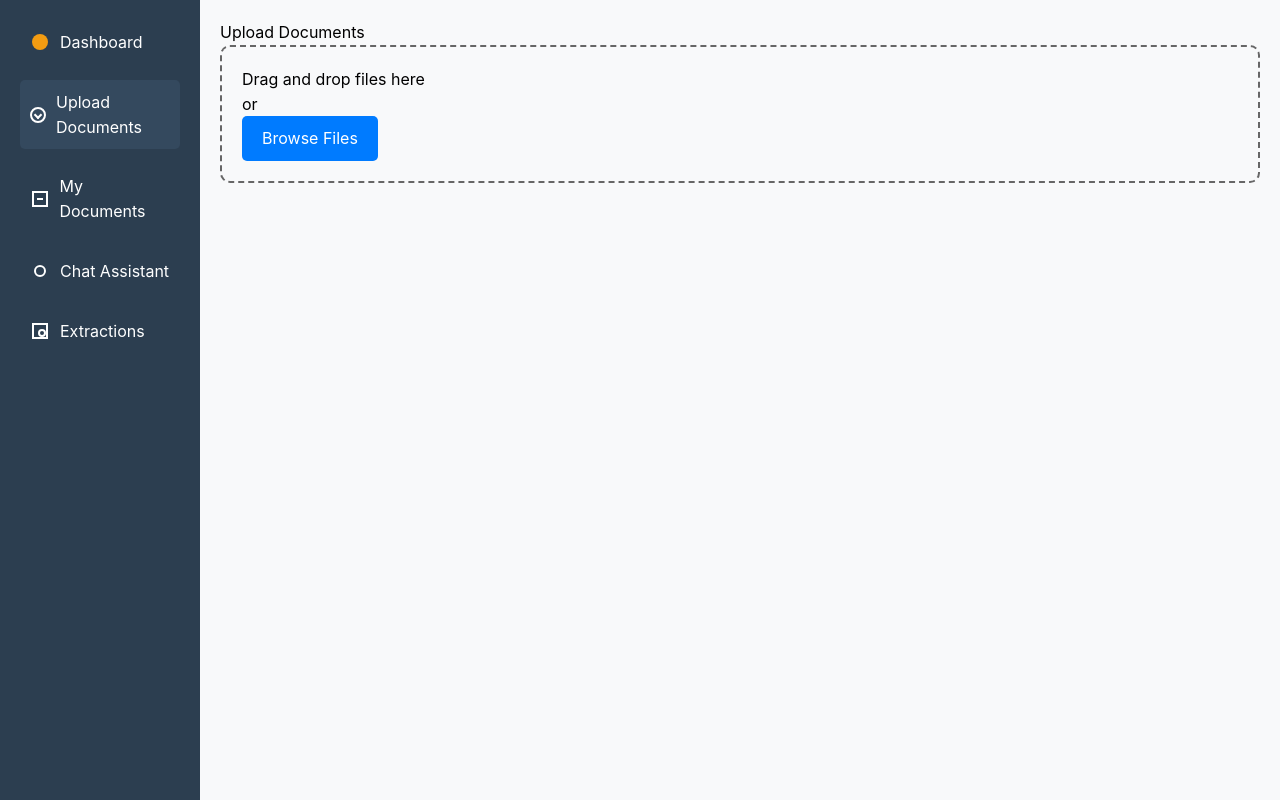
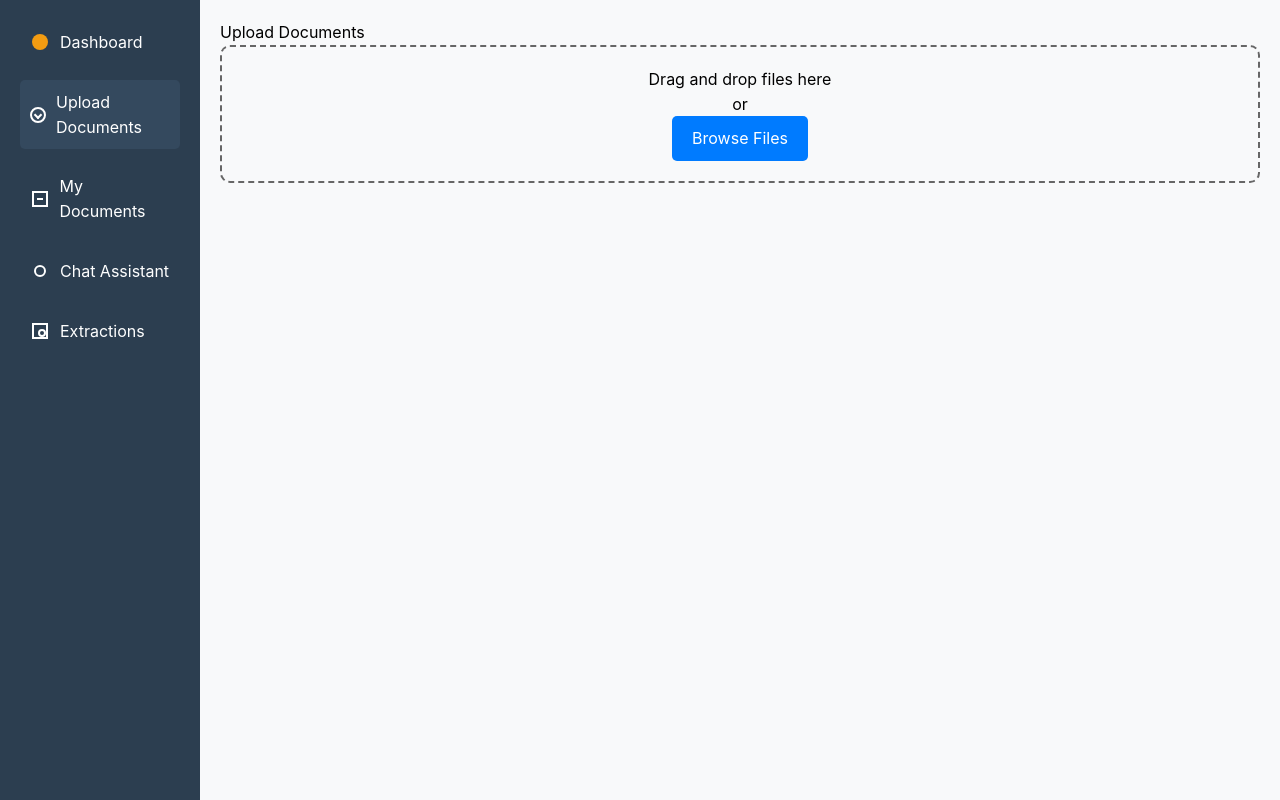
Before and after one commit to esraekz/EU_AI_Compliance, a Next.js app in the folder frontend/: page /upload in a window 1280 px wide. Built offline with nearby package versions, Linux system fonts and the light colour scheme.

Commit message:
add drag and drop to upload.tsx

```diff
--- a/frontend/src/pages/upload.tsx
+++ b/frontend/src/pages/upload.tsx
@@ -1,16 +1,119 @@
-import React from "react";
+import React, { useState } from "react";
+import { useDropzone } from "react-dropzone";
 
 const UploadPage: React.FC = () => {
+  const [uploadedFiles, setUploadedFiles] = useState<File[]>([]);
+  const [errors, setErrors] = useState<string[]>([]);
+
+  // Validation function for files
+  const validateFile = (file: File): string | null => {
+    const maxFileSize = 5 * 1024 * 1024; // 5 MB
+    const allowedTypes = ["image/jpeg", "image/png", "application/pdf"];
+
+    if (file.size > maxFileSize) {
+      return `File ${file.name} exceeds the 5MB size limit.`;
+    }
+
+    if (!allowedTypes.includes(file.type)) {
+      return `File ${file.name} is not a supported format.`;
+    }
+
+    return null;
+  };
+
+  // Handle dropped files
+  const onDrop = (acceptedFiles: File[], rejectedFiles: File[]) => {
+    const newErrors: string[] = [];
+    const validFiles: File[] = [];
+
+    acceptedFiles.forEach((file) => {
+      const error = validateFile(file);
+      if (error) {
+        newErrors.push(error);
+      } else {
+        validFiles.push(file);
+      }
+    });
+
+    setErrors([...errors, ...newErrors]);
+    setUploadedFiles([...uploadedFiles, ...validFiles]);
+  };
+
+  const { getRootProps, getInputProps } = useDropzone({
+    onDrop,
+    accept: { "image/*": [".jpeg", ".png"], "application/pdf": [".pdf"] },
+    multiple: true,
+  });
+
+  const handleRemoveFile = (index: number) => {
+    setUploadedFiles((prevFiles) => prevFiles.filter((_, i) => i !== index));
+  };
+
   return (
     <div>
       <h1>Upload Documents</h1>
-      <div style={{ border: "2px dashed #666", borderRadius: "10px", padding: "20px" }}>
+      <div
+        {...getRootProps()}
+        style={{
+          border: "2px dashed #666",
+          borderRadius: "10px",
+          padding: "20px",
+          cursor: "pointer",
+          textAlign: "center",
+        }}
+      >
+        <input {...getInputProps()} />
         <p>Drag and drop files here</p>
         <p>or</p>
-        <button style={{ backgroundColor: "#007bff", color: "#fff", padding: "10px 20px", borderRadius: "5px" }}>
+        <button
+          type="button"
+          style={{
+            backgroundColor: "#007bff",
+            color: "#fff",
+            padding: "10px 20px",
+            borderRadius: "5px",
+            border: "none",
+          }}
+        >
           Browse Files
         </button>
       </div>
+
+      {errors.length > 0 && (
+        <div style={{ color: "red", marginTop: "10px" }}>
+          {errors.map((error, index) => (
+            <p key={index}>{error}</p>
+          ))}
+        </div>
+      )}
+
+      {uploadedFiles.length > 0 && (
+        <div style={{ marginTop: "20px" }}>
+          <h2>Uploaded Files</h2>
+          <ul>
+            {uploadedFiles.map((file, index) => (
+              <li key={index} style={{ marginBottom: "10px" }}>
+                {file.name} - {(file.size / 1024 / 1024).toFixed(2)} MB
+                <button
+                  type="button"
+                  onClick={() => handleRemoveFile(index)}
+                  style={{
+                    marginLeft: "10px",
+                    backgroundColor: "red",
+                    color: "#fff",
+                    padding: "5px 10px",
+                    border: "none",
+                    borderRadius: "3px",
+                    cursor: "pointer",
+                  }}
+                >
+                  Remove
+                </button>
+              </li>
+            ))}
+          </ul>
+        </div>
+      )}
     </div>
   );
 };
```
